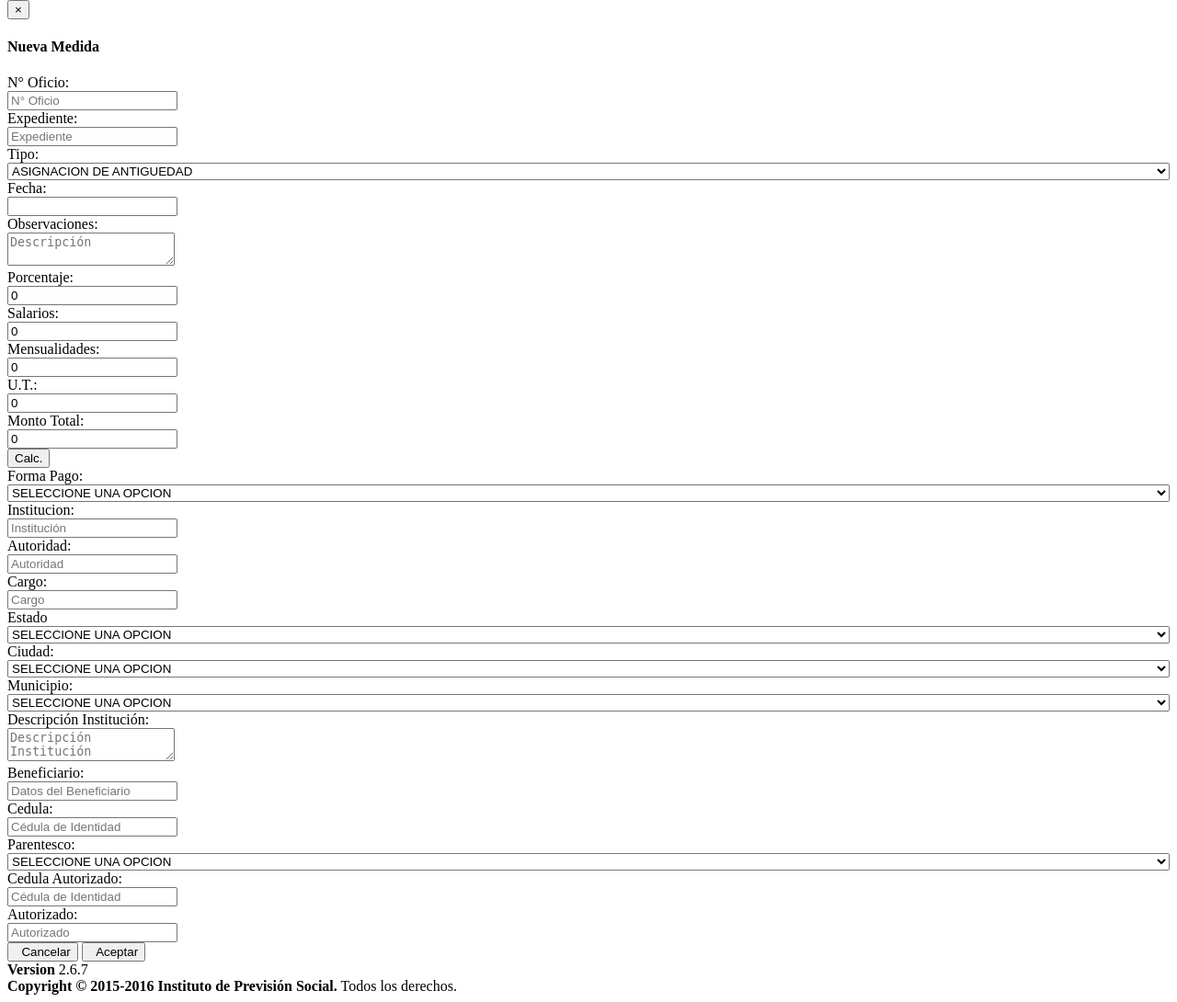
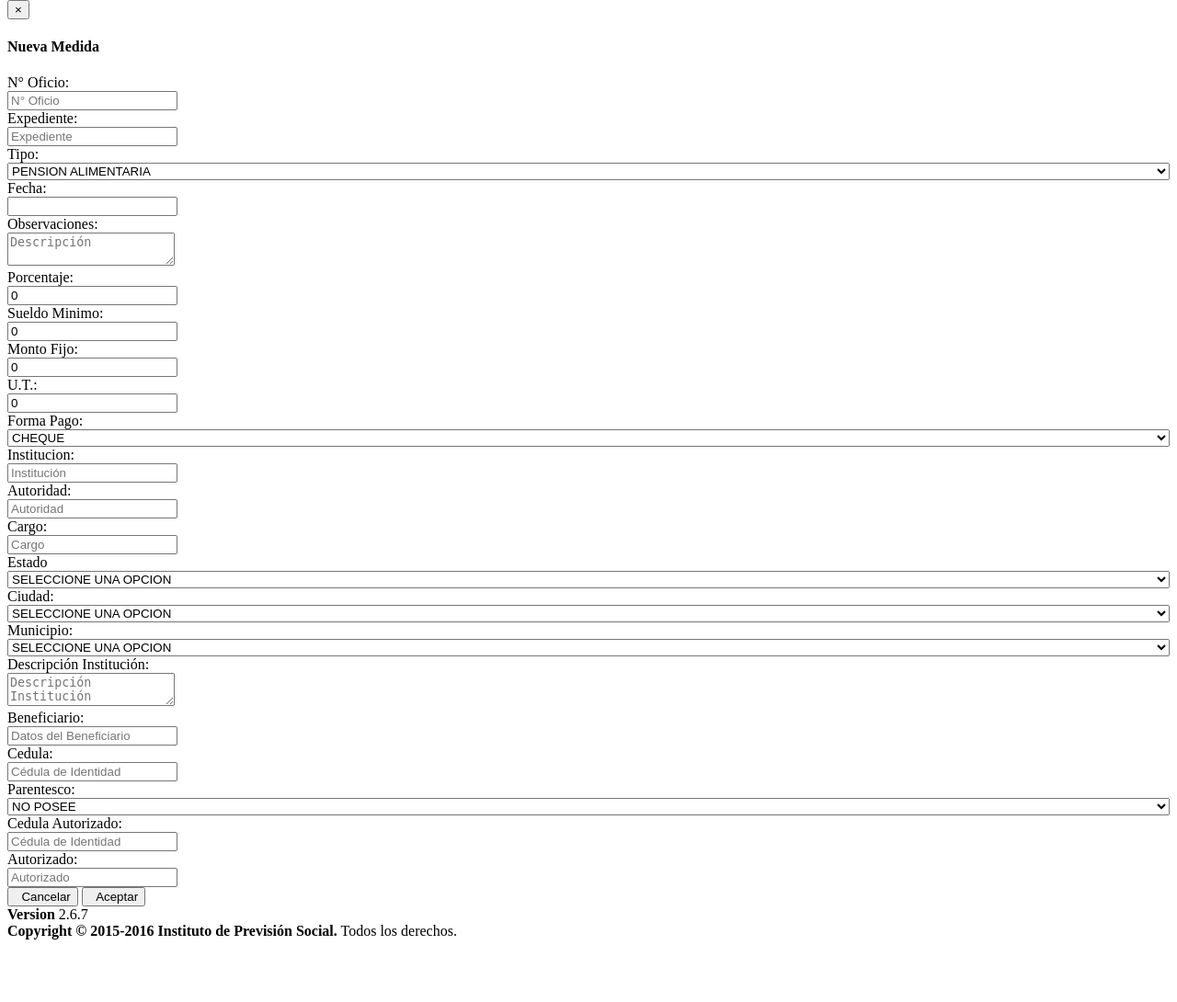
Before and after one commit to informaticaipsfa/pensiones, a PHP site: the page made by application/modules/panel/views/menu/beneficiario/medidajudicial.php in a window 1280 px wide. Shown: the part 984-2074 px from the top of the page at 92% size. After the commit the page ends 2006 px from the top, so only its background shows below. Run offline with PHP 8.4, Linux system fonts and the light colour scheme; the template is opened without the code that fills it: most values are stand-ins (such as "Sample title", 1, 10 or a date in 2020); data that the repository does not hold is empty.

Commit message:
Nombre de Campos Ficha Medida Judicial

```diff
--- a/application/modules/panel/models/beneficiario/MMedidaJudicial.php
+++ b/application/modules/panel/models/beneficiario/MMedidaJudicial.php
@@ -291,11 +291,11 @@ class MMedidaJudicial extends CI_Model{
 			$mdj->salario = number_format($v->cantidad_salario, 2, ',', '.');
 			$mdj->mensualidades = $v->mensualidades;
 			$mdj->monto = number_format($v->total_monto, 2, ',', '.');
-			$mdj->ciudad = $v->cid;
+			//$mdj->ciudad = $v->cid;
 			$mdj->tipo = $v->tipo_medida_id;
 			$mdj->estatus = $v->estatus;
-			$mdj->estado = strtoupper($v->estado_nombre);
-			$mdj->estado_id = $v->eid;
+			//$mdj->estado = strtoupper($v->estado_nombre);
+			//$mdj->estado_id = $v->eid;
 			$mdj->nombre_autoridad = $v->nombre_autoridad;
 			$mdj->cargo = $v->cargo_autoridad;
 			$mdj->descripcion_institucion = $v->desc_institucion;
--- a/application/modules/panel/views/js/medidajudicial.js
+++ b/application/modules/panel/views/js/medidajudicial.js
@@ -228,7 +228,7 @@ function obtenerCiudades(){
             $("#ciudad").append(opt);
             i = v.id;
         });
-        obtenerMunicipiosID(i);
+        obtenerMunicipios();
 
     }).done(function(msg) {}).fail(function(jqXHR, textStatus) {
        $("#txtMensaje").html('No se encontraron ciudades');
@@ -237,7 +237,7 @@ function obtenerCiudades(){
 }
 
 function obtenerMunicipios(){
-    id = $("#ciudad option:selected").val();
+    id = $("#estado option:selected").val();
     obtenerMunicipiosID(id);
 }
 
--- a/application/modules/panel/views/menu/beneficiario/medidajudicial.php
+++ b/application/modules/panel/views/menu/beneficiario/medidajudicial.php
@@ -224,8 +224,11 @@
                             <div class="col-md-2">Tipo:</div>
                             <div class="col-md-4">
                               <select class="form-control select2" style="width: 100%;" id='tipo'>
-                                <option selected="selected" value="1">ASIGNACION DE ANTIGUEDAD</option>
-                                <option value="2">INTERESES</option>
+                                <option selected="selected" value="1">PENSION ALIMENTARIA</option>
+                                <option value="2">RETRIBUCION ESPECIAL</option>
+                                <option value="3">BONO RECREACIONAL</option>
+                                <option value="4">RETENCION ESCOLAR</option>
+                                <option value="5">RETENCION AGUINALDOS</option>
                               </select></div>
                             <div class="col-md-2">
                               Fecha:
@@ -248,30 +251,32 @@
                             <div class="row">
                               <div class="col-md-2">Porcentaje:</div>
                               <div class="col-md-4"><input type="text" class="form-control" placeholder="Porcentaje" id='porcentaje' value=0></div>
-                              <div class="col-md-2">Salarios:</div>
+                              <div class="col-md-2">Sueldo Minimo:</div>
                               <div class="col-md-4">
                                 <input type="text" class="form-control" placeholder="Salarios" id='salario' value=0 onblur="convertirSalario()">
                                 <input type="hidden" id='salarioaux' value=0 >
                               </div>
                             </div>
                              <div class="row">
-                              <div class="col-md-2">Mensualidades:</div>
+                              <div class="col-md-2">Monto Fijo:</div>
                               <div class="col-md-4"><input type="text" class="form-control" placeholder="Mensualidades" id='mensualidades' value=0></div>
                               <div class="col-md-2">U.T.:</div>
                               <div class="col-md-4"><input type="text" class="form-control" placeholder="Unidad Tributaria" id='ut' value=0></div>
                             </div>
-                            <div class="row">
+                            <!--<div class="row">
                               <div class="col-md-2">Monto Total:</div>
                               <div class="col-md-4"><input type="text" class="form-control" placeholder="Monto Total" id='monto_total' value=0></div>
                               <div class="col-md-2"><button type="button" class="btn btn-success pull-left" onclick="calculomensual()">
                             Calc.
                             </button></div>
-                            </div>
+                          </div>!-->
                             <div class="row">
                               <div class="col-md-2">Forma Pago:</div>
                               <div class="col-md-10">
                                 <select class="form-control" id='forma_pago' style="width: 100%;">
-                                  <option value='0'>SELECCIONE UNA OPCION</option>
+                                  <option value='0'>CHEQUE</option>
+                                  <option value='1'>TRANSFERENCIA</option>
+                                  <option value='2'>DEPOSITO</option>
                                   <?php
                                     foreach ($FormaPago as $k => $v) {
                                       echo '<option value="' . $v->id . '">' . $v->nombre . '</option>';
@@ -347,7 +352,9 @@
                               <div class="col-md-2">Parentesco:</div>
                               <div class="col-md-4">
                                 <select class="form-control" id='parentesco' style="width: 100%;">
-                                  <option value='0'>SELECCIONE UNA OPCION</option>
+                                  <option value='0'>NO POSEE</option>
+                                  <option value='1'>HIJO</option>
+                                  <option value='2'>ESPOSA</option>
                                   <?php
                                     foreach ($Parentesco as $k => $v) {
                                       echo '<option value="' . $v->id . '">' . $v->nombre . '</option>';
```
Also changed, not shown: application/modules/panel/controllers/Panel.php (+19 -2 lines).
